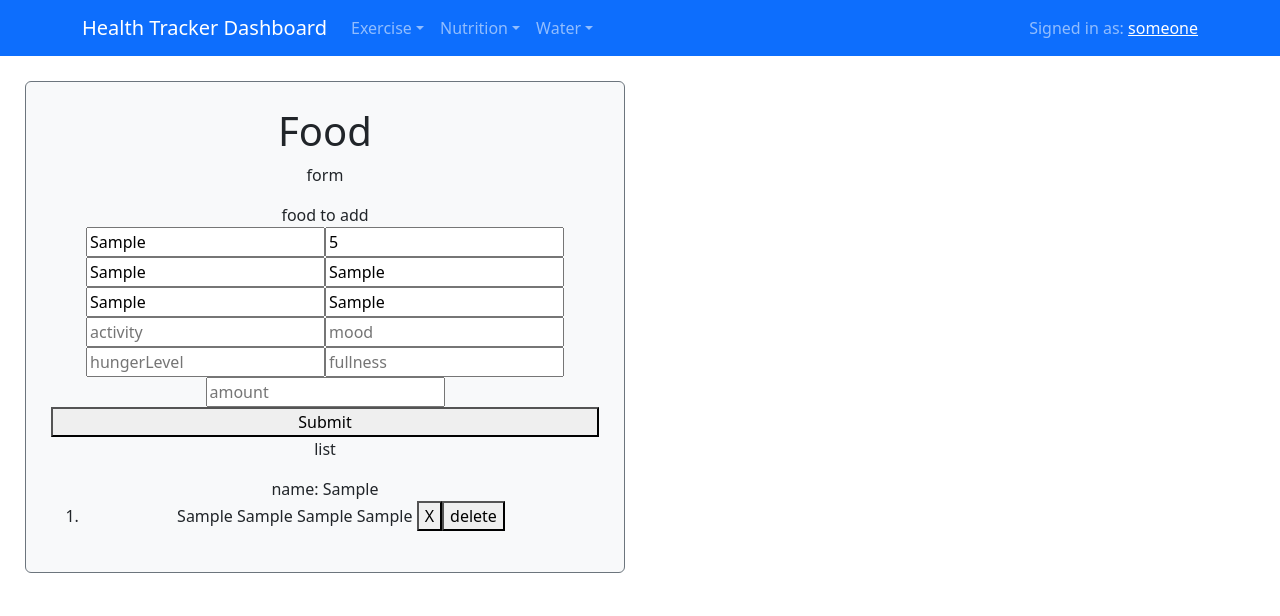
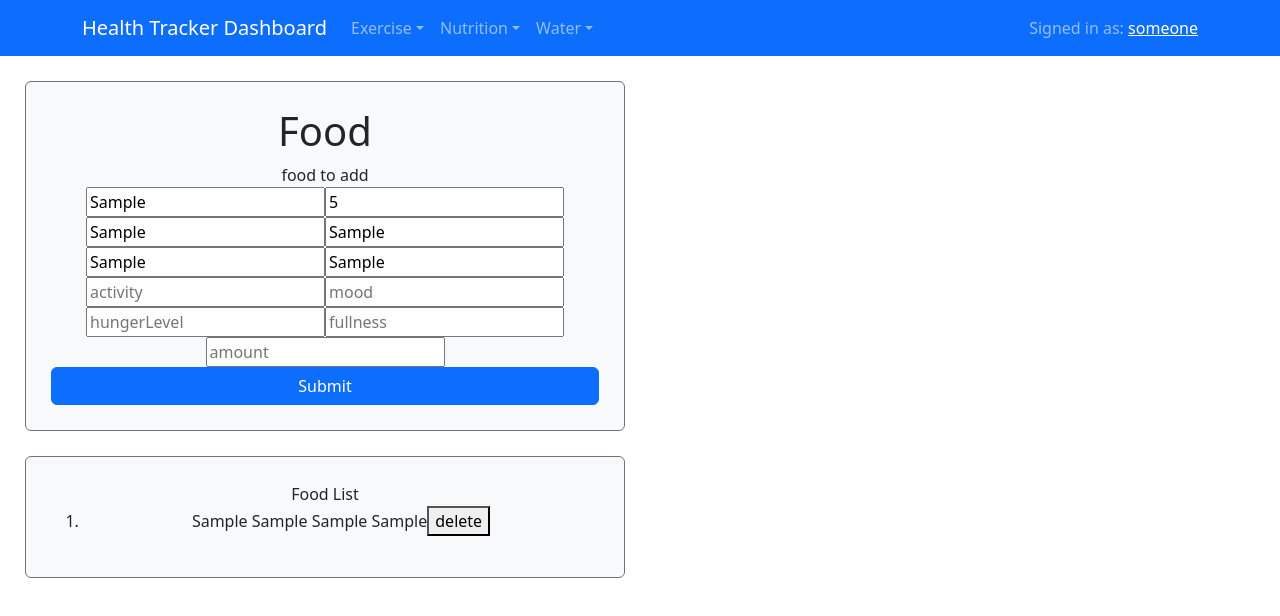
Before and after one commit to blee2125/health-tracker-dashboard, a React (Create React App) app: page /food in a window 1280 px wide. Both pictures are taken after typing "Sample", "5", "Sample", "Sample", "Sample", "Sample" into the empty fields and a click on the button "Submit". Shown: the top 616 px of the page. Built offline with nearby package versions, Linux system fonts and the light colour scheme.

Commit message:
update with Card and Button

```diff
--- a/src/components/Food/Food.js
+++ b/src/components/Food/Food.js
@@ -1,5 +1,6 @@
 import React from "react";
 import Card from 'react-bootstrap/Card';
+import Button from 'react-bootstrap/Button'
 
 import FoodForm from "./FoodForm";
 import FoodList from "./FoodList";
@@ -53,17 +54,14 @@ export default class Food extends React.Component {
 
     render() {
       return (
-        <Card bg='light' border="secondary" style={{ width: '600px', padding: '25px', margin: "25px"}}>
-
+        <div>
+            <Card bg='light' border="secondary" style={{ width: '600px', padding: '25px', margin: "25px"}}>
             <h1>Food</h1>
-            <p>form</p>
             <FoodForm foodObject={this.state.foodObject} updateData={this.updateData}/>
-            <button onClick={this.handleSubmit}> Submit</button>
-
-            <p>list</p>
-            name: {this.state.foodObject.foodName}
+            <Button onClick={this.handleSubmit}> Submit</Button>
+            </Card>
             <FoodList list={this.state.foodArray} handleDelete={this.handleDeleteFood} />
-        </Card>
+        </div>
       )
     }
 }
--- a/src/components/Food/FoodList.js
+++ b/src/components/Food/FoodList.js
@@ -1,4 +1,5 @@
 import React from "react";
+import Card from 'react-bootstrap/Card';
 
 import FoodListItem from "./FoodListItem";
 
@@ -12,9 +13,12 @@ function FoodList(props) {
     })
 
     return (
+        <Card bg='light' border="secondary" style={{ width: '600px', padding: '25px', margin: "25px"}}>
+            Food List
         <ol>
             {listFoodItems}
         </ol>
+        </Card>
     );
   }
 
--- a/src/components/Food/FoodListItem.js
+++ b/src/components/Food/FoodListItem.js
@@ -4,11 +4,11 @@ function FoodListItem(props) {
 
     function handleDeleteClick(id) {
         console.log(id)
-      }
+      } //<button onClick={() => handleDeleteClick(props.id)}>X</button>
 
     return (
         <li>
-            {props.foodData.foodName} {props.foodData.foodName} {props.foodData.foodName} {props.foodData.foodName} <button onClick={() => handleDeleteClick(props.id)}>X</button>
+            {props.foodData.foodName} {props.foodData.foodName} {props.foodData.foodName} {props.foodData.foodName}
             <button onClick={() => props.deleteButton(props.id)}> delete</button>
         </li>
     );
```
